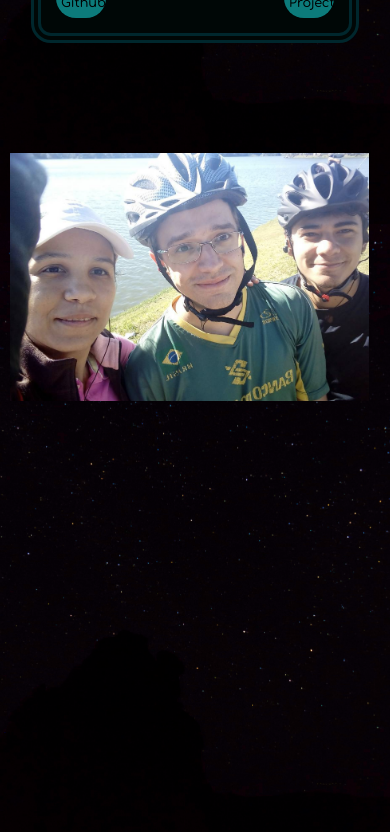
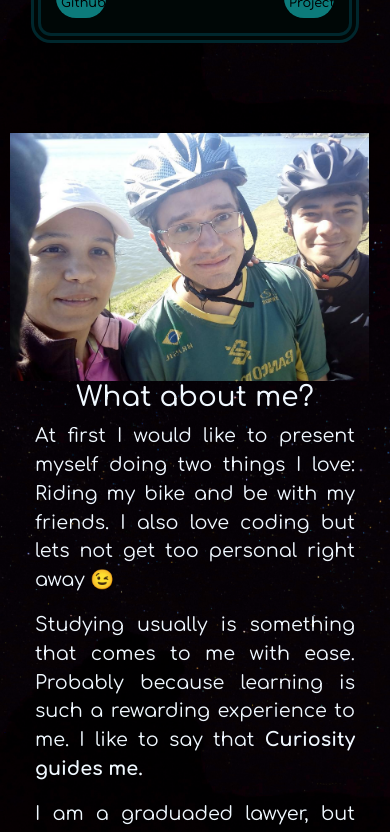
Before and after one commit to Leandro-Hespanhol/leandro-hespanhol.github.io, a React (Create React App) app: page / in a window 390 px wide. Shown: the part 5320-6152 px from the top of the page. Built offline with nearby package versions, Linux system fonts and the light colour scheme.

Commit message:
about contact height ajusts

```diff
--- a/src/pages/About.scss
+++ b/src/pages/About.scss
@@ -39,12 +39,15 @@
 
 
 @media only screen and (max-width: 890px) {
+  #about-page {
+    margin-bottom: 20px;
+    margin-top: 20px;
+  }
+
   .image-description-container {
     flex-direction: column;
-    padding-left: 10px;
-    padding-right: 10px;
+    padding: 10px;
     width: 100vw;
-    height: 610vw;
   }
 
   .image-div img {
--- a/src/pages/Contact.scss
+++ b/src/pages/Contact.scss
@@ -1,7 +1,3 @@
-/* #contact-page {
-  background-color: #042727;
-} */
-
 .github-linkedin-container {
   display: flex;
   height: auto;
```
